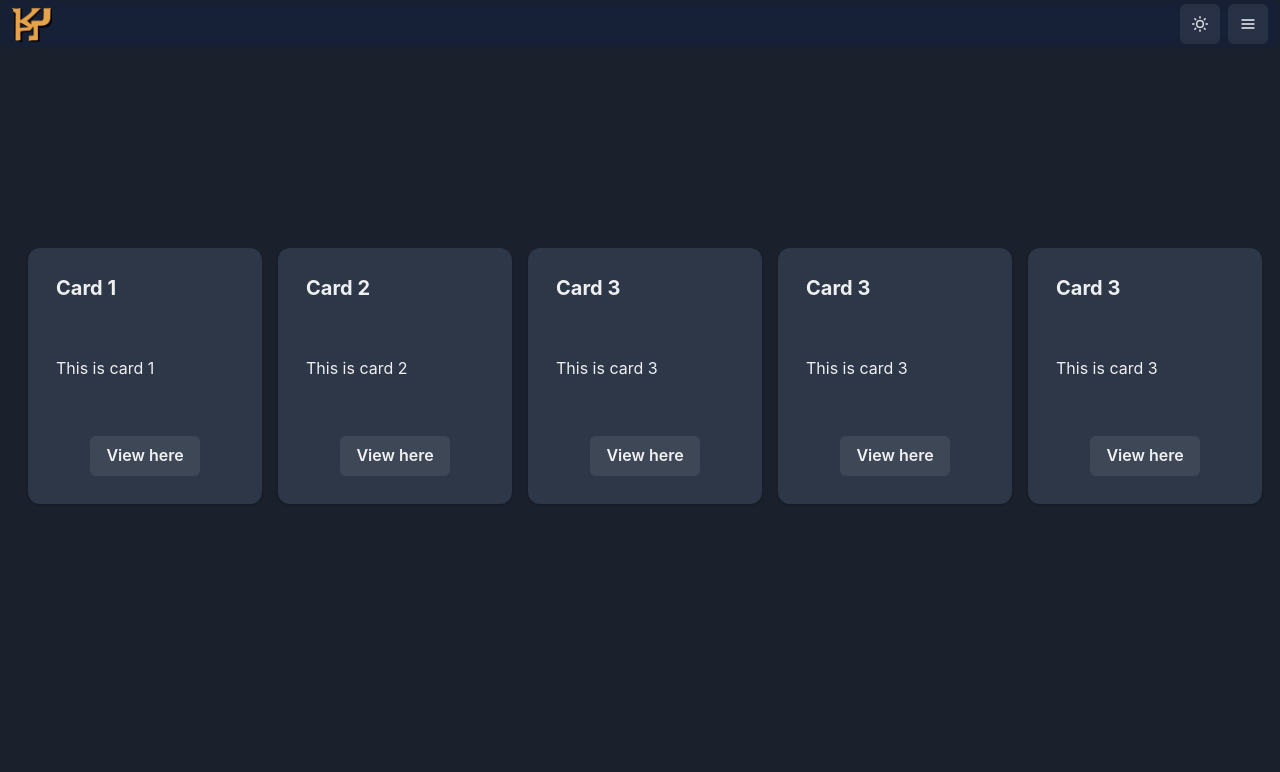
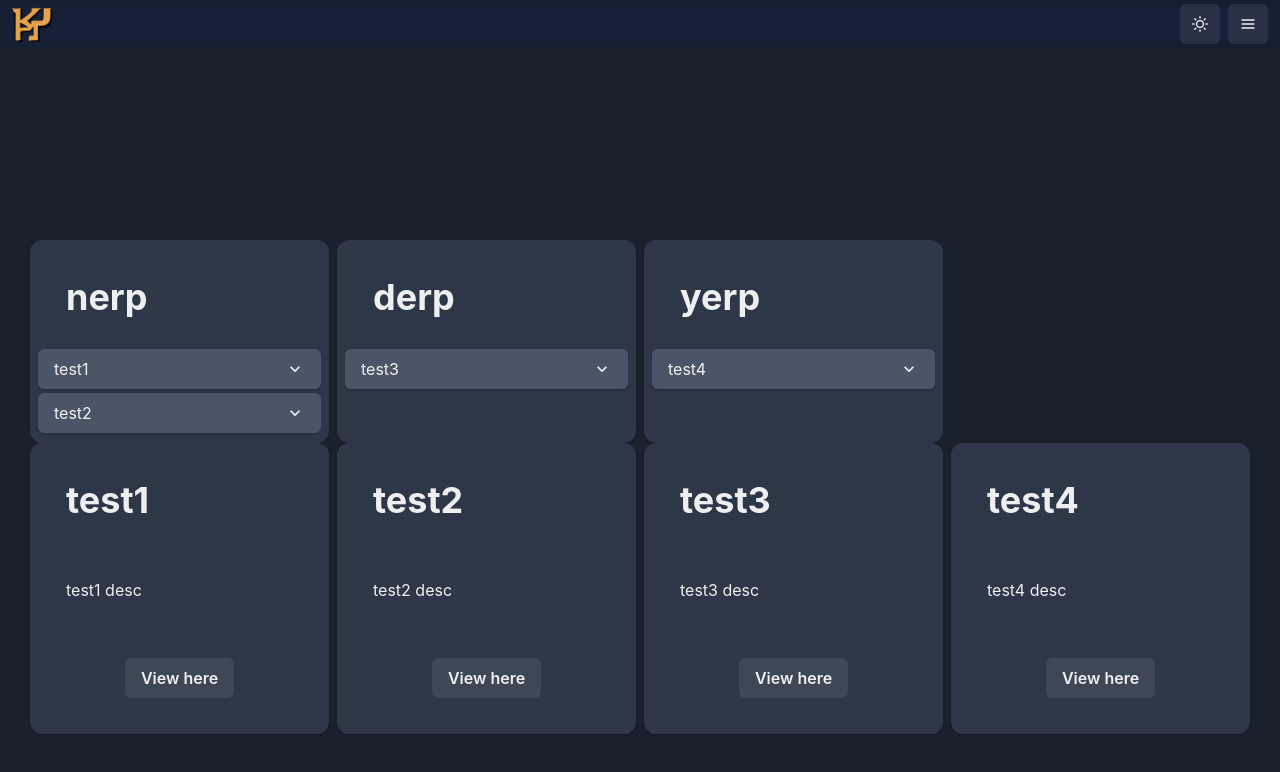
Before and after one commit to KronosPax/kronos-app, a Next.js app: page /TaskTracker in a window 1280 px wide. Shown: the top 772 px of the page. Built offline with nearby package versions, Linux system fonts and the light colour scheme.

Commit message:
cards currently building from grouped task array of objects

```diff
--- a/pages/TaskTracker.tsx
+++ b/pages/TaskTracker.tsx
@@ -8,7 +8,12 @@ import {
     CardHeader,
     Heading,
     useColorMode,
-    Grid
+    SimpleGrid,
+    AccordionItem,
+    Accordion,
+    AccordionButton,
+    AccordionIcon,
+    AccordionPanel
 } from "@chakra-ui/react";
 import React from "react";
 import FloatingNavbar from "../components/FloatingNavbar";
@@ -30,13 +35,13 @@ const TaskTracker: NextPage = () => {
     // if (status === "authenticated") {
 
 
-    const data = [
-        { id: 1, title: 'Card 1', description: 'This is card 1' },
-        { id: 2, title: 'Card 2', description: 'This is card 2' },
-        { id: 3, title: 'Card 3', description: 'This is card 3' },
-        { id: 4, title: 'Card 3', description: 'This is card 3' },
-        { id: 5, title: 'Card 3', description: 'This is card 3' },
-    ];
+    // const data = [
+    //     {id: 1, title: 'Card 1', description: 'This is card 1'},
+    //     {id: 2, title: 'Card 2', description: 'This is card 2'},
+    //     {id: 3, title: 'Card 3', description: 'This is card 3'},
+    //     {id: 4, title: 'Card 3', description: 'This is card 3'},
+    //     {id: 5, title: 'Card 3', description: 'This is card 3'},
+    // ];
 
     // const data = [
     //     { id: 1, title: 'Card 1', description: 'This is card 1' +
@@ -49,37 +54,93 @@ const TaskTracker: NextPage = () => {
     //     { id: 5, title: 'Card 3', description: 'This is card 3' },
     // ];
 
-    const { colorMode } = useColorMode();
+    const {colorMode} = useColorMode();
+
+    interface Task {
+        taskID: number;
+        className: string;
+        taskName: string;
+        desc: string;
+        dateDue: string;
+        isTextAlert: boolean;
+    }
+
+    interface GroupedTask {
+        [key: string]: Task[];
+    }
+
+    const task: Task[] = [
+        {taskID: 1, className: 'nerp', taskName: 'test1', desc: 'test1 desc', dateDue: '1/1/23', isTextAlert: false},
+        {taskID: 2, className: 'nerp', taskName: 'test2', desc: 'test2 desc', dateDue: '2/2/23', isTextAlert: true},
+        {taskID: 3, className: 'derp', taskName: 'test3', desc: 'test3 desc', dateDue: '3/3/23', isTextAlert: false},
+        {taskID: 4, className: 'yerp', taskName: 'test4', desc: 'test4 desc', dateDue: '3/3/23', isTextAlert: false},
+    ];
+
+
+    // const groupedTask: GroupedTask = task.reduce((acc: GroupedTask, curr) => {
+    //     acc[curr.className] = acc[curr.className] || [];
+    //     acc[curr.className].push(curr);
+    //     return acc;
+    // }, {});
+
+    const groupedTask: GroupedTask = task.reduce((acc: GroupedTask, curr) => {
+        if (!acc[curr.className]) {
+            acc[curr.className] = [];
+        }
+        acc[curr.className].push(curr);
+        return acc;
+    }, {});
+
 
     return (
         <>
             <FloatingNavbar/>
-                <Box mx={'auto'} pt={60} px={5}>
-                    <Grid
-                        templateColumns={[
-                            "repeat(1, minmax(250px, 1fr))",
-                            "repeat(2, minmax(250px, 1fr))",
-                            "repeat(3, minmax(250px, 1fr))",
-                            "repeat(4, minmax(250px, 1fr))",
-                            "repeat(5, minmax(250px, 1fr))"
-                        ]}
-                    >
+            <Box mx="auto" pt={60} px={5} maxW={'1260px'}>
+                <SimpleGrid spacing={2} templateColumns={"repeat(auto-fill, minmax(250px, 1fr))"}>
+                    {Object.keys(groupedTask).map((classID) => {
+                        const tasks = groupedTask[classID];
+                        return (
+                            <Card key={classID} p={2} size={"lg"} bg={colorMode === "light" ? "gray.200" : "gray.700"}>
+                                <CardHeader>
+                                    <Heading>{classID}</Heading>
+                                </CardHeader>
+                                {tasks.map((task) => (
+                                    <Card my={.5} key={task.taskName} bg={colorMode === "light" ? "white" : "gray.600"}>
+                                        <Accordion allowMultiple>
+                                            <AccordionItem border={'0'}>
+                                                <AccordionButton>
+                                                    <Box as="span" flex='1' textAlign='left'>
+                                                        {task.taskName}
+                                                    </Box>
+                                                    <AccordionIcon/>
+                                                </AccordionButton>
+                                                <AccordionPanel>
+                                                    {task.desc}
+                                                </AccordionPanel>
+                                            </AccordionItem>
+                                        </Accordion>
+                                    </Card>
+                                ))}
+                            </Card>
+                        );
+                    })}
+                </SimpleGrid>
+                <SimpleGrid spacing={2} templateColumns={"repeat(auto-fill, minmax(250px, 1fr))"}>
                     {/*for reference to get index info*/}
                     {/*{data.map((item, index) => (*/}
-                        {data.map((item) => (
-                            <Box key={item.id} p={2}>
-                                <Card size={"lg"} bg={colorMode === "light" ? "gray.200" : "gray.700"}>
+                    {task.map((item) => (
+                        <Card key={item.className} p={2} size={"lg"}
+                              bg={colorMode === "light" ? "gray.200" : "gray.700"}>
                             <CardHeader>
-                                        <Heading size={"md"}>{item.title}</Heading>
+                                <Heading>{item.taskName}</Heading>
                             </CardHeader>
-                                    <CardBody>{item.description}</CardBody>
+                            <CardBody>{item.desc}</CardBody>
                             <CardFooter justify={"center"}>
                                 <Button>View here</Button>
                             </CardFooter>
                         </Card>
-                            </Box>
                     ))}
-                    </Grid>
+                </SimpleGrid>
             </Box>
             {/*    /!*<Button onClick={() => signOut({redirect: false})}>Sign out</Button>*!/*/}
             {/*    <Button colorScheme={'blue'}>*/}
@@ -87,6 +148,6 @@ const TaskTracker: NextPage = () => {
             {/*    </Button>*/}
             {/*</VStack>*/}
         </>
-    )}
-
+    )
+}
 export default TaskTracker
```
Lines whose indentation alone changed are shown as unchanged.
